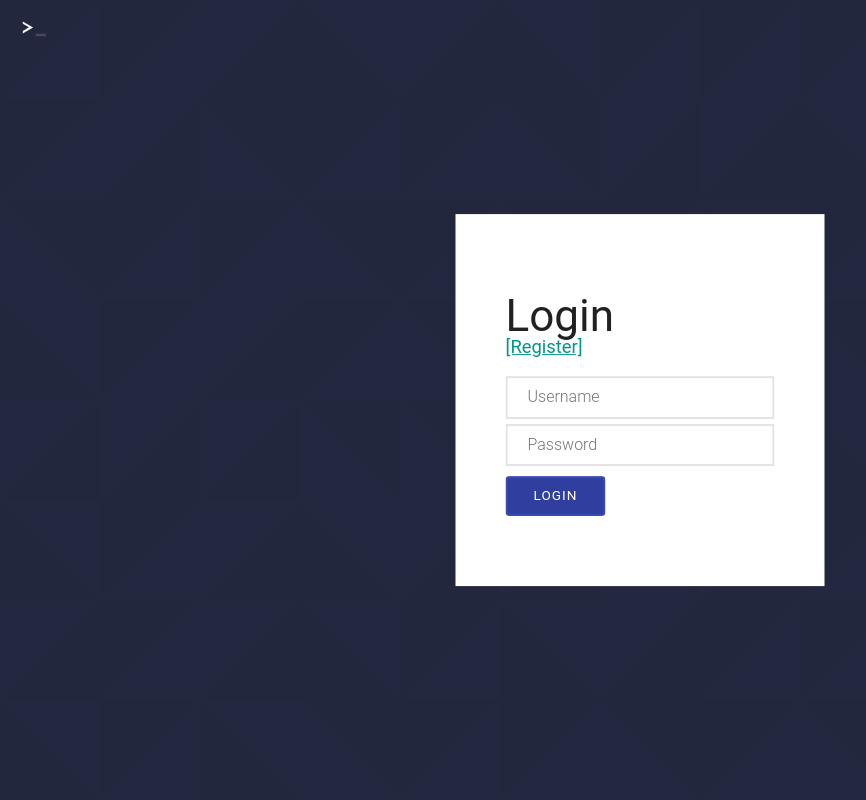
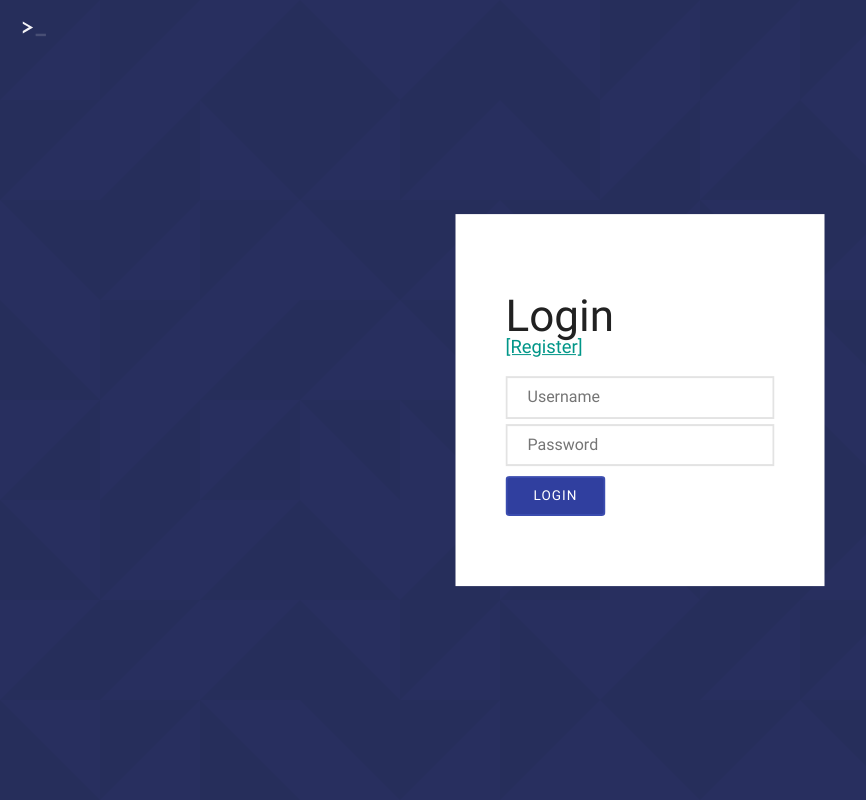
Before and after one commit to ishaansaxena/DecodeNode, a Django app: template templates/accounts/login.html in a window 1280 px wide. Shown: the whole page, without its empty margins (0-866 px from the left). Run offline with Django 3.2, Linux system fonts and the light colour scheme; the template is opened without the code that fills it: values that come from a table or form of the project are taken from there, others are empty; style sheets or scripts are compiled from the project's sources; parts of the project's set-up code (start-up, migrations or seed data) failed here and were passed over; some web fonts are replaced.

Commit message:
Write main styles

```diff
--- a/static/scss/main.scss
+++ b/static/scss/main.scss
@@ -6,7 +6,7 @@
 
 @font-face{
     font-family: 'Roboto';
-    src: url("..fonts/Roboto.ttf") format('truetype');
+    src: url("fonts/Roboto.ttf") format('truetype');
 }
 
 *{
@@ -50,6 +50,7 @@ body{
     width: 100%; height: 100vh;
     background: $primary_dark;
     cursor: default;
+    overflow: hidden;
     transform: translateZ(0);
 }
 
@@ -77,7 +78,7 @@ body{
     }
     &.white{
         &:hover{
-            color: $grey_dark;
+            color: $black;
         }
     }
     &.green{
@@ -100,7 +101,7 @@ body{
         border: solid 2px rgba(lighten($accent, 30%), 0.75);
         background: rgba(lighten($accent, 30%), 0.125);
         &:hover{
-            color: $primary_dark;
+            color: $black;
             border: solid 2px rgba(lighten($accent, 30%), 0.75) !important;
             background: rgba(lighten($accent, 30%), 0.9);
         }
@@ -108,7 +109,8 @@ body{
 }
 
 input[type='text'],
-input[type='password']{
+input[type='password'],
+input[type='email']{
     display: block;
     width: 225px;
     margin: 5px 0;
@@ -124,7 +126,14 @@ input[type='password']{
     position: absolute;
     width: 100%; height: 100vh;
     overflow: hidden;
-    background: rgba($black, 0.75);
+    background: rgba($black, 0.5);
+    transition: all 0.25s ease-in-out;
+    &.hidden{
+        left: 400px;
+        @media (max-width: 768px){
+            left: 100%;
+        }
+    }
 }
 
 .content{
```
